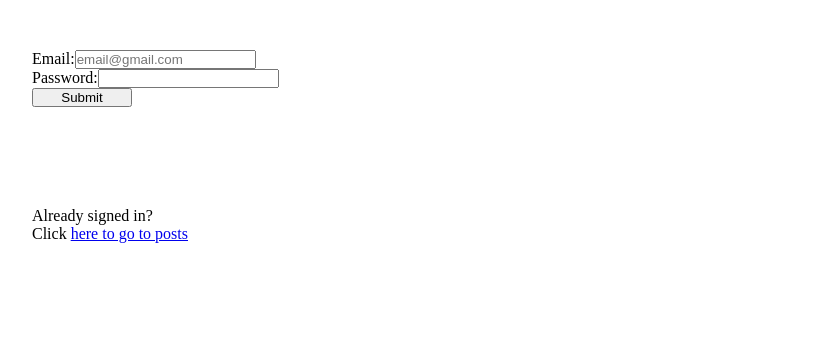
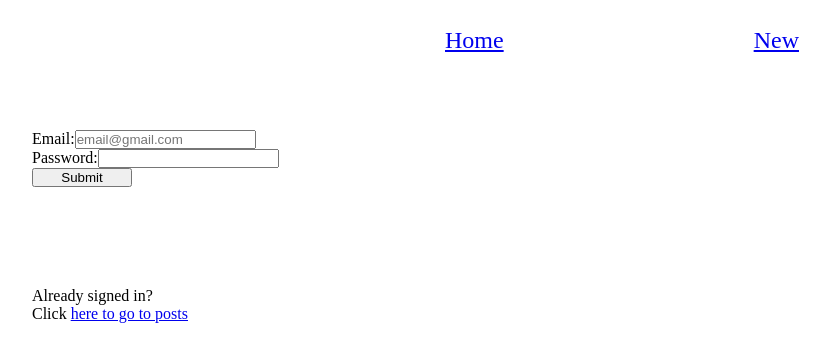
Before and after one commit to fredrikb12/blog-author-client, a React (Create React App) app: page /sign-in in a window 1280 px wide. Shown: the top 362 px of the page, without its empty margins (18-848 px from the left). Built offline with nearby package versions, Linux system fonts and the light colour scheme.

Commit message:
Add navigation bar

```diff
--- a/src/components/App.js
+++ b/src/components/App.js
@@ -1,11 +1,37 @@
 import { useState } from "react";
-import { Outlet } from "react-router-dom";
+import { Link, Outlet } from "react-router-dom";
 import { GlobalStyle } from "../styled/GlobalStyle";
 
 function App() {
   const [user, setUser] = useState(null);
   return (
     <>
+      <header
+        style={{
+          display: "flex",
+          justifyContent: "center",
+          alignItems: "center",
+          height: "10vh",
+        }}
+      >
+        <nav>
+          <ul
+            style={{
+              display: "flex",
+              listStyle: "none",
+              gap: "250px",
+              fontSize: "1.5rem",
+            }}
+          >
+            <Link to="/">
+              <li>Home</li>
+            </Link>
+            <Link to="/posts/new">
+              <li>New</li>
+            </Link>
+          </ul>
+        </nav>
+      </header>
       <GlobalStyle />
       <Outlet context={[user, setUser]} />
     </>
```
